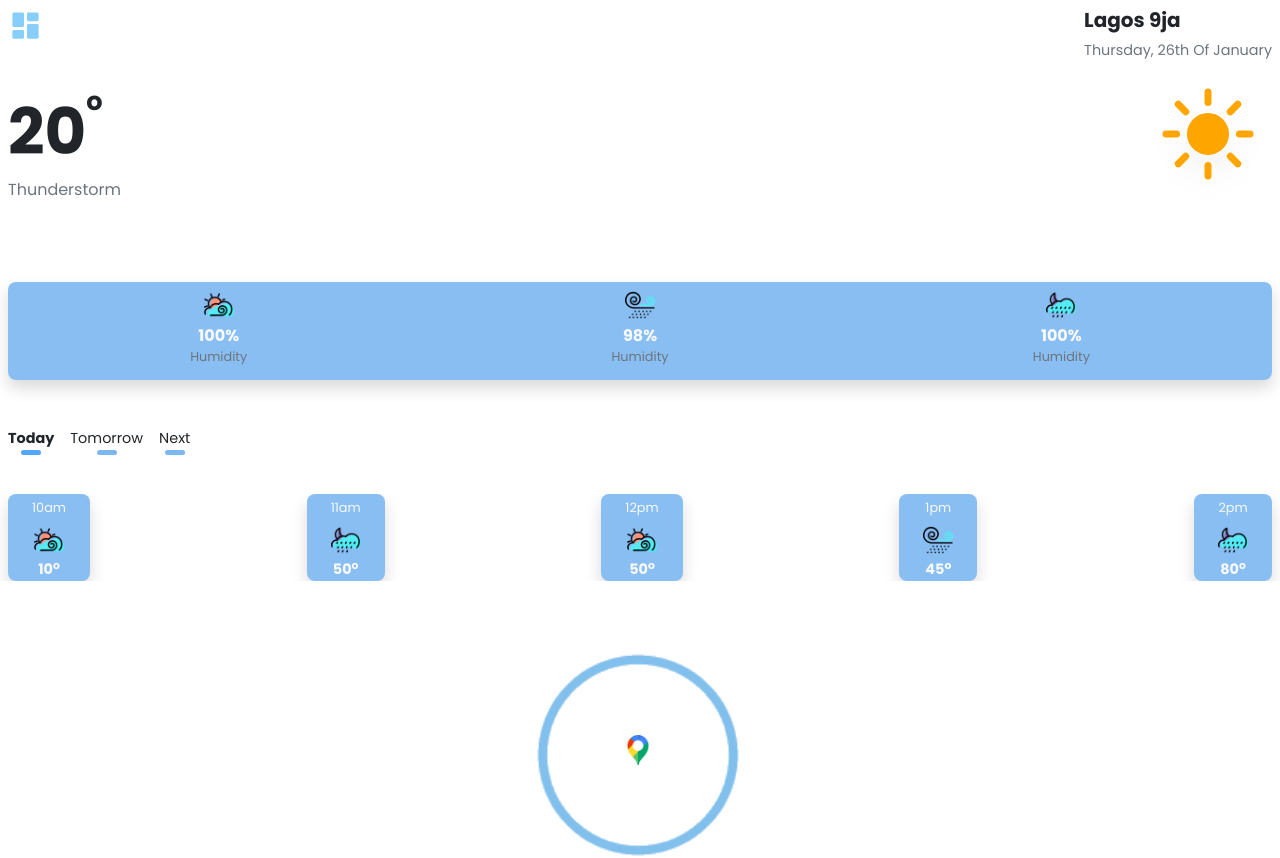
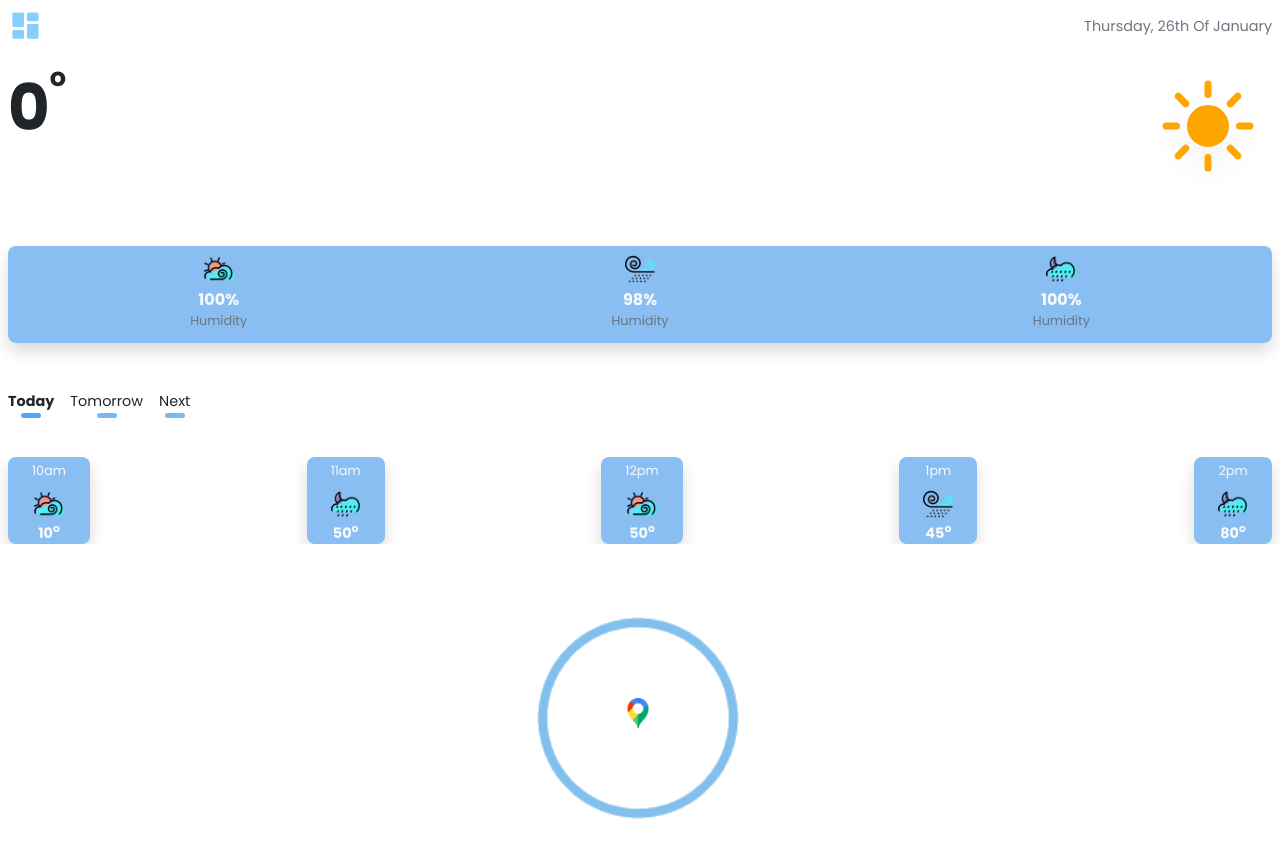
Before and after one commit to JoaoP74/react-weather, a React (Create React App) app: page /weather in a window 1280 px wide. Shown: the top 858 px of the page. Built offline with nearby package versions, Linux system fonts and the light colour scheme.

Commit message:
Added the main weather iocns

```diff
--- a/src/apis/getCurrentWeather.js
+++ b/src/apis/getCurrentWeather.js
@@ -7,7 +7,6 @@ import Day from "./../assets/static/day.svg";
 import Drizzle from "./../assets/static/rainy-5.svg";
 import Rainy from "./../assets/static/rainy-7.svg";
 import Snowy from "./../assets/static/snowy-6.svg";
-import Cloudy from "./../assets/static/cloudy-day-2.svg";
 import FreezingRain from "./../assets/static/freezing-rain.svg";
 import Misty from "./../assets/static/mist.svg";
 import BrokenClouds from "./../assets/static/broken-clouds.svg";
--- a/src/pages/Weather.jsx
+++ b/src/pages/Weather.jsx
@@ -20,11 +20,13 @@ import Day from "./../assets/static/day.svg";
 import Drizzle from "./../assets/static/rainy-5.svg";
 import Rainy from "./../assets/static/rainy-7.svg";
 import Snowy from "./../assets/static/snowy-6.svg";
-import Cloudy from "./../assets/static/cloudy-day-2.svg";
 import FreezingRain from "./../assets/static/freezing-rain.svg";
 import Misty from "./../assets/static/mist.svg";
 import BrokenClouds from "./../assets/static/broken-clouds.svg";
 import OvercastClouds from "./../assets/static/overcast-clouds.svg";
+import ScatteredClouds from "./../assets/static/scattered-clouds.svg";
+import FewClouds from "./../assets/static/few-clouds.svg";
+import Haze from "./../assets/static/haze.svg";
 
 const WeatherApp = () => {
 	//holds the current component to insert into the utility footer component
@@ -221,7 +223,7 @@ const WeatherApp = () => {
 				<section className="app-header d-flex justify-content-between px-2 flex-row-reverse ">
 					<section className="city-location">
 						<h5 className="fw-bold fs-5" id="weatherLocation">
-							Lagos 9ja
+							{db.get("WEATHER_LOCATION")}
 						</h5>
 						<p className="date-time text-muted brand-small-text text-capitalize">
 							{getCurrentDate()}
@@ -248,7 +250,7 @@ const WeatherApp = () => {
 							<h1
 								className="current-weather-value fw-bold brand-large-text"
 								id="currentDeg">
-								20
+								{Math.ceil(db.get("WEATHER_DEG"))}
 							</h1>
 
 							<sup className="fw-bold brand-medium-text current-weather-unit">
@@ -256,7 +258,7 @@ const WeatherApp = () => {
 							</sup>
 						</section>
 						<p className="text-muted text-capitalize" id="weatherDes">
-							Thunderstorm
+							{db.get("WEATHER_DESCRIPTION")}
 						</p>
 					</section>
 					<section
```
